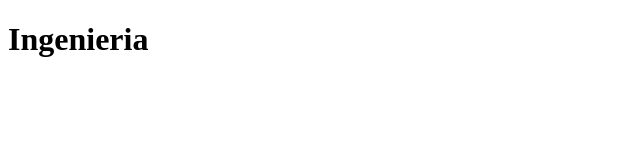
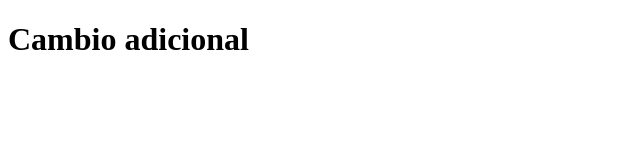
Before and after one commit to Melanie-Cubillas/mi-repositorio, a plain HTML site: page index.html in a window 1280 px wide. Shown: the whole page, without its empty margins (0-640 px from the left). Drawn offline with Linux system fonts and the light colour scheme.

Commit message:
cambio adicional

```diff
--- a/index.html
+++ b/index.html
@@ -5,7 +5,7 @@
 </head>
 <body>
     <h1>
-        Ingenieria
+        Cambio adicional
     </h1>
 
 </body>
```
